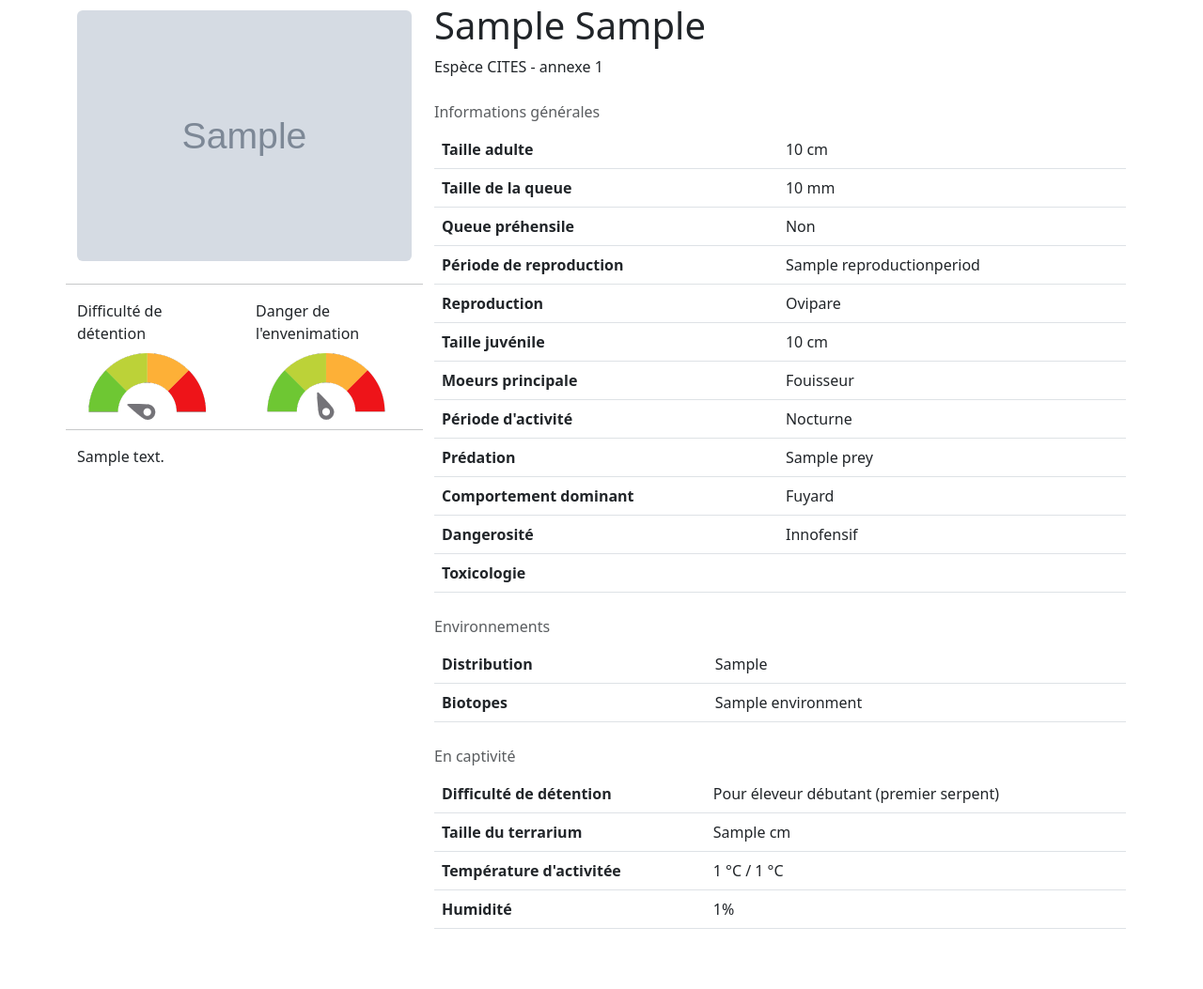
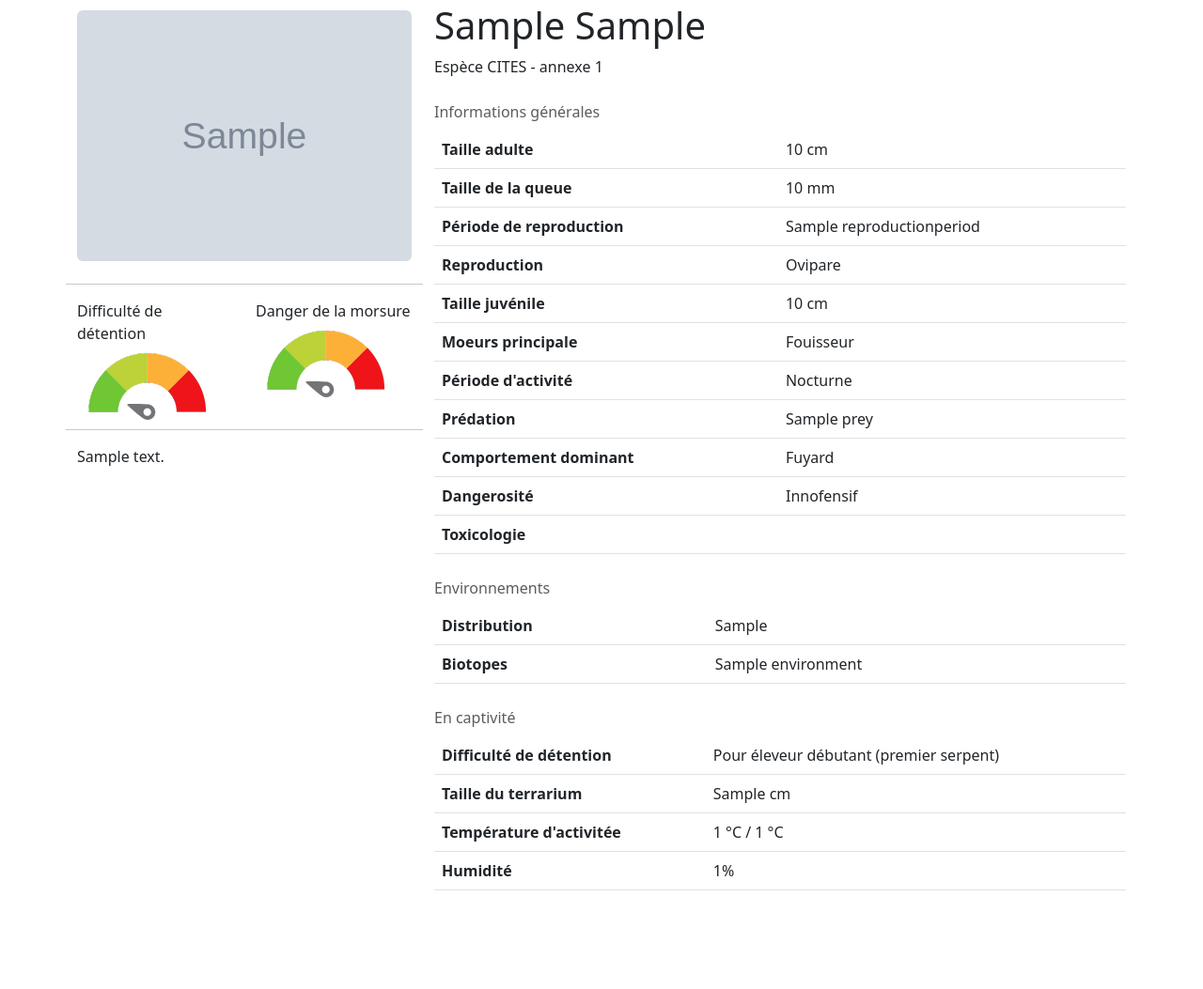
Before and after one commit to yannickberthoud/TerrarioPedia, a Django app: a page that uses card/templates/card/lizard_details.html in a window 1280 px wide. Shown: the part 173-1226 px from the top of the page at 94% size. After the commit the page ends 1121 px from the top, so only its background shows below. Run offline with Django 4.2, Linux system fonts and the light colour scheme; tables that the repository leaves empty hold one stand-in row (values such as "Sample post"); grey boxes marked "Sample" are stand-in pictures; some libraries are stand-ins or nearby versions.

Commit message:
edit lizard

```diff
--- a/card/admin.py
+++ b/card/admin.py
@@ -83,10 +83,10 @@ admin.site.register(Amphibian, AmphibienAdmin)
 class LizardAdmin(admin.ModelAdmin):
     fieldsets = [
         ('Espèce', {'fields': ['genus', 'species', 'is_cites', 'annex_cites']}),
-        ('Caractéristiques', {'fields': ['adult_male_size', 'male_tail_size', 'adult_female_size', 'female_tail_size', 'prehensile_tail', 'distribution', 'preys', 'comments']}),
+        ('Caractéristiques', {'fields': ['adult_male_size', 'male_tail_size', 'adult_female_size', 'female_tail_size', 'distribution', 'preys', 'comments']}),
         ('Reproduction', {'fields': ['reproduction_type', 'reproduction_period', 'born_size']}),
         ('Activitées', {'fields': ['environments', 'behavior', 'main_mores', 'main_activity_period']}),
-        ('Morsure et Toxicologie', {'fields': ['dangerosity', 'venom', 'venom_risks']}),
+        ('Morsure et Toxicologie', {'fields': ['dangerosity']}),
         ('Terrarium', {'fields': ['detention_difficulty', 'minimal_vivarium_size', 'temperature_high', 'temperature_low', 'humidity']}),
         ('Image', {'fields': ['image']}),
         ('Approbation', {'fields': ['approved']}),
--- a/card/models.py
+++ b/card/models.py
@@ -243,7 +243,6 @@ class Lizard(models.Model):
     M_MORES = (
         ('B', 'Fouisseur'),
         ('T', 'Terrestre'),
-        ('S', 'Semi-arboricole'),
         ('A', 'Arboricole')
     )
     M_ACTIVITY_Period = (
@@ -274,19 +273,12 @@ class Lizard(models.Model):
         ('H', 'Dangereux'),
         ('V', 'Extrêmenent dangereux')
     )
-    VENOM_TOXICITIES_RISK = (
-        ('F', 'Faible toxicité'),
-        ('R', 'Nécessite une surveillance active'),
-        ('S', 'Hospitalisation immédiate recommandée'),
-        ('D', 'Hospitalisation immédiate (risque de décès)')
-    )
     genus = models.CharField(max_length=64, verbose_name="Genre", help_text="Genre")
     species = models.CharField(max_length=64, verbose_name="Espèce", help_text="espèce sous-espèce")
     adult_male_size = models.PositiveIntegerField(verbose_name="Taille adulte du mâle (SVL)", help_text="en cm")
     male_tail_size = models.PositiveIntegerField(verbose_name="Taille de la queue du mâle", help_text="en mm")
     adult_female_size = models.PositiveIntegerField(verbose_name="Taille adulte de la femelle (SVL)", help_text="en cm")
     female_tail_size = models.PositiveIntegerField(verbose_name="Taille de la queue de la femelle", help_text="en mm")
-    prehensile_tail = models.BooleanField(verbose_name="Queue préhensile")
     is_cites = models.BooleanField(verbose_name="Enregistré au CITES")
     annex_cites = models.PositiveIntegerField(verbose_name="Annexe CITES", blank=True, default=0, help_text="0 = rien")
     distribution = models.CharField(max_length=512, help_text="Pays où se trouvent l'espèce", verbose_name="Distribution")
@@ -298,8 +290,6 @@ class Lizard(models.Model):
     main_activity_period = models.CharField(max_length=1, choices=M_ACTIVITY_Period, verbose_name="Période d'activité", help_text="Période principale d'activité")
     preys = models.ManyToManyField(Prey, verbose_name="Proies", help_text="Proies")
     environments = models.ManyToManyField(Environment, verbose_name="Environnements", help_text="Milieux de vie")
-    venom = models.ManyToManyField(Venom, verbose_name="Est venimeux", help_text="Venin(s)")
-    venom_risks = models.CharField(max_length=1, verbose_name="niveau de toxicité", help_text="Dangerosité d'une envenimation", choices=VENOM_TOXICITIES_RISK, blank=True)
     behavior = models.CharField(max_length=1, choices=CHARACTERS, verbose_name="Caractère", help_text="Caractère principal en période d'activité")
     dangerosity = models.CharField(max_length=1, choices=BITE_DANGEROSITIES, verbose_name="Dangerosité", help_text="Dangerosité en cas de morsure")
     temperature_high = models.PositiveIntegerField(verbose_name="Température point chaud", help_text="Moyenne haute")
--- a/card/templates/card/lizard_details.html
+++ b/card/templates/card/lizard_details.html
@@ -27,21 +27,6 @@
                 {% endif %}
             </div>
             <div class="col-sm-6 fs-6">
-            {% if object.venom_risks %}
-                Danger de l'envenimation<br />
-                {% if object.venom_risks == 'F' %}
-                <img src="{% static 'image/jauges/1.png' %}" class="img-fluid" width="150" height="90" title="TerrarioPedia - Difficulté de détention de {{ object.get_scientific_name }}" />
-                {% endif %}
-                {% if object.venom_risks == 'R' %}
-                <img src="{% static 'image/jauges/2.png' %}" class="img-fluid" width="150" height="90" title="TerrarioPedia - Difficulté de détention de {{ object.get_scientific_name }}" />
-                {% endif %}
-                {% if object.venom_risks == 'S' %}
-                <img src="{% static 'image/jauges/3.png' %}" class="img-fluid" width="150" height="90" title="TerrarioPedia - Difficulté de détention de {{ object.get_scientific_name }}" />
-                {% endif %}
-                {% if object.venom_risks == 'D' %}
-                <img src="{% static 'image/jauges/4.png' %}" class="img-fluid" width="150" height="90" title="TerrarioPedia - Difficulté de détention de {{ object.get_scientific_name }}" />
-                {% endif %}
-            {% else %}
                 Danger de la morsure<br />
                 {% if object.dangerosity == 'I' %}
                 <img src="{% static 'image/jauges/1.png' %}" class="img-fluid" width="150" height="90" title="TerrarioPedia - Difficulté de détention de {{ object.get_scientific_name }}" />
@@ -55,8 +40,6 @@
                 {% if object.dangerosity == 'V' %}
                 <img src="{% static 'image/jauges/4.png' %}" class="img-fluid" width="150" height="90" title="TerrarioPedia - Difficulté de détention de {{ object.get_scientific_name }}" />
                 {% endif %}
-
-            {% endif %}
            </div>
             <hr />
         </div>
@@ -104,10 +87,6 @@
                             <td>{{ object.female_tail_size }} mm</td>
                         </tr>
                         {% endif %}
-                        <tr>
-                          <th scope="row">Queue préhensile</th>
-                          <td>{% if prehensile_queue %}Oui{% else %}Non{% endif %}</td>
-                        </tr>
                         <tr>
                             <th scope="row">Période de reproduction</th>
                             <td>{% for reproduction_period in object.reproduction_period.all %}
--- a/terrariopedia/urls.py
+++ b/terrariopedia/urls.py
@@ -9,6 +9,7 @@ from .views import home, register, view_login, view_logout
 from django.contrib.auth import views as auth_views
 from card.views import SnakeDetailView, SnakeListView, SnakeFormView, SearchResultsView, AmphibianListView, AmphibianFormView, AmphibianDetailView, \
     LizardListView, LizardDetailView, LizardFormView
+
 
 urlpatterns = [
     path('recherche', SearchResultsView, name='search_cards'),
```
